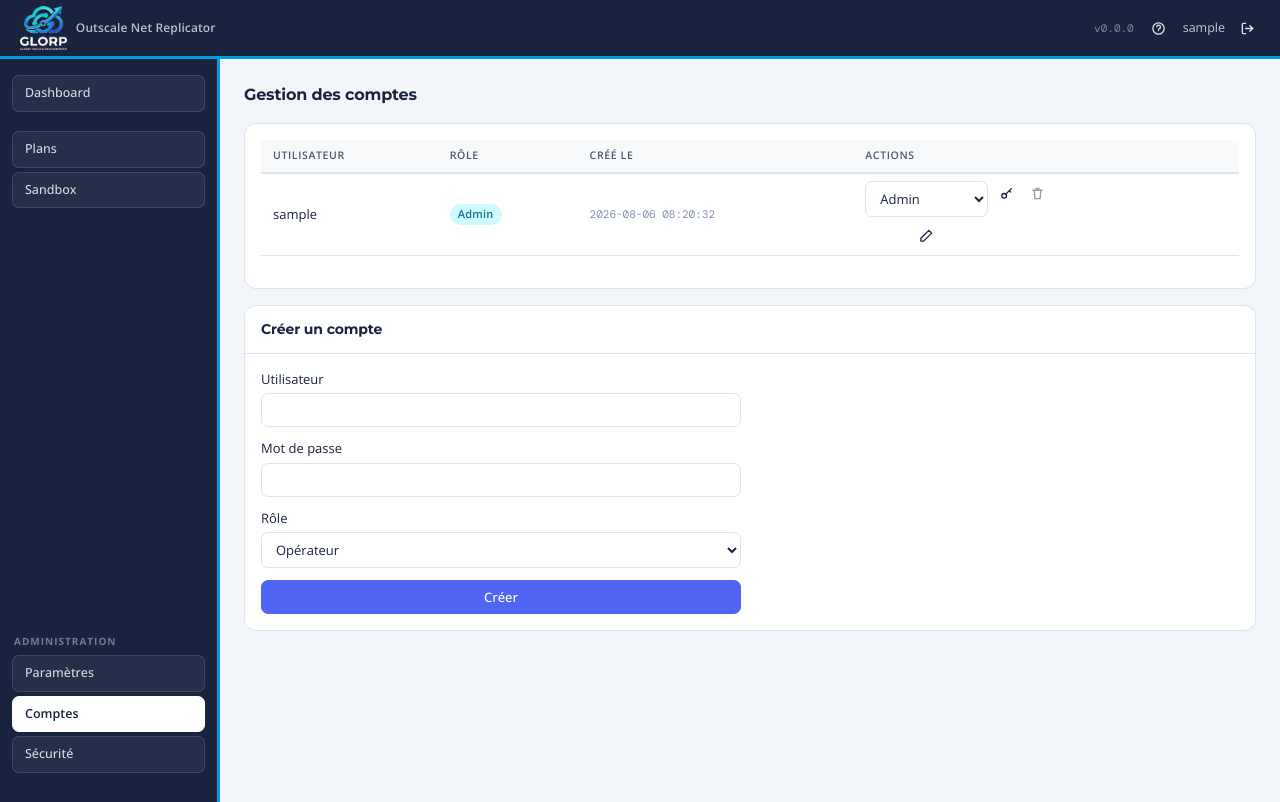
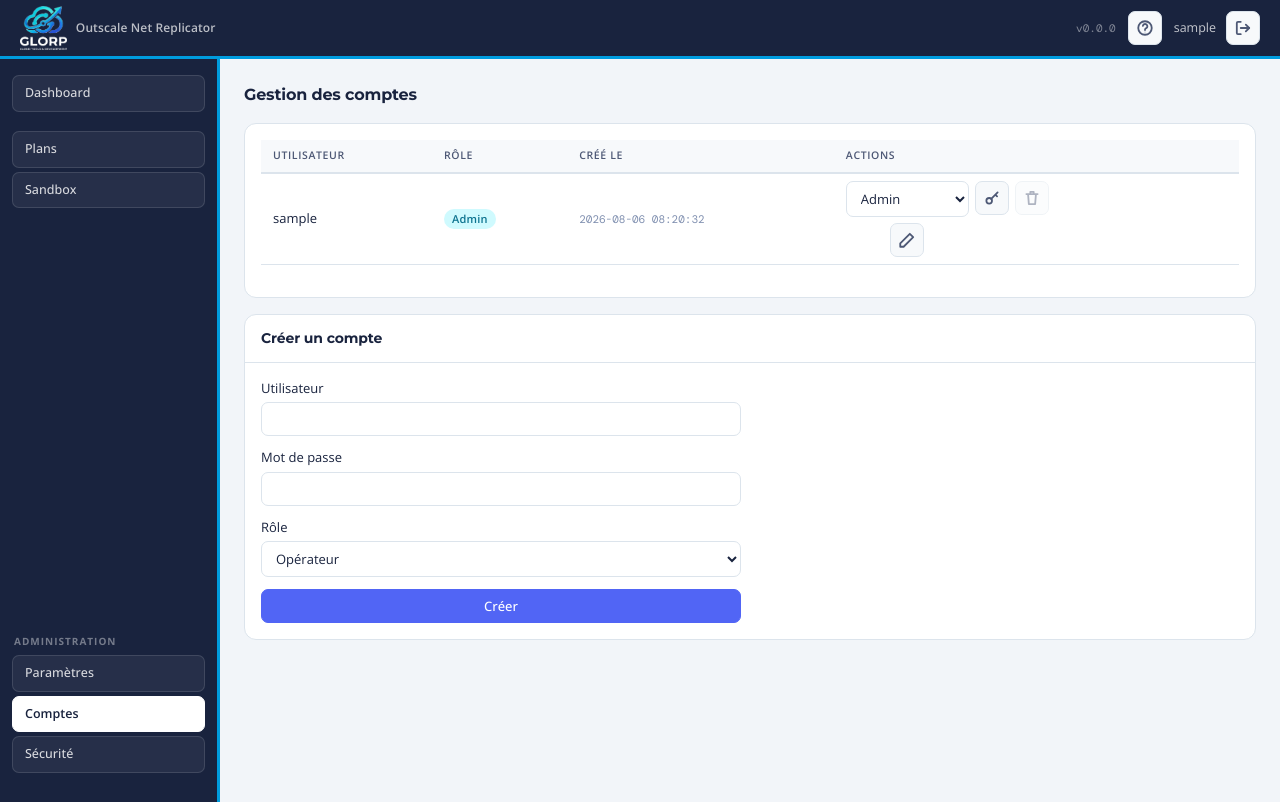
Before and after one commit to glorp-fr/osc-pra, a FastAPI app: page /admin/comptes in a window 1280 px wide. Shown: the top 802 px of the page. Run offline with FastAPI, Linux system fonts and the light colour scheme; the visitor is signed in with stand-in values (Sample User, id 1); data comes from the database, SQL or seed files in the repository; some libraries are stand-ins or nearby versions.

Commit message:
Agrandit les boutons icônes et rend les ghost visibles au repos
Les boutons icônes (25px, icône 15px, contour transparent tant que la
souris n'est pas dessus) étaient difficiles à repérer. Normalise leur
taille à 34px avec une icône à 18px, et donne à la variante ghost un
fond et une bordure gris clair par défaut (elle passait inaperçue en
étant transparente au repos) — un seul jeu de règles CSS, donc effectif
sur toutes les vues qui utilisent déjà .btn.icon/.btn.ghost.

Co-Authored-By: Claude Sonnet 5 <noreply@anthropic.com>

```diff
--- a/app/static/style.css
+++ b/app/static/style.css
@@ -63,11 +63,10 @@ a{color:var(--os-blue)}
 .btn.blue:hover{background:var(--os-blue-mid)}
 .btn.red{background:#e5534b;color:#fff;border-color:#e5534b}
 .btn.red:hover{background:#c0392b;border-color:#c0392b}
-.btn.ghost{background:transparent;border-color:transparent}
-.btn.ghost:hover{background:var(--panel-2);border-color:var(--border)}
+.btn.ghost{background:var(--panel-2);border-color:var(--border);color:var(--text-dim)}
+.btn.ghost:hover{background:var(--panel);border-color:var(--os-blue);color:var(--os-blue)}
 .btn.sm{padding:5px 10px;font-size:12px}
-.btn.icon{padding:7px;width:31px;height:31px}
-.btn.sm.icon{padding:5px;width:25px;height:25px}
+.btn.icon,.btn.sm.icon{padding:0;width:34px;height:34px;flex:0 0 auto}
 .ico{flex-shrink:0}
 .btn:disabled{opacity:.45;cursor:not-allowed}
 
@@ -107,6 +106,9 @@ tr:hover td{background:var(--panel-2)}
 .bdg.running{background:var(--warn-bg);color:var(--warn)}
 .bdg.test_en_cours{background:var(--warn-bg);color:var(--warn)}
 .bdg.bascule{background:var(--os-blue-pale);color:var(--os-blue-mid)}
+.bdg.sandbox{background:var(--os-blue-pale2);color:var(--os-blue)}
+.bdg.orphelin{background:var(--err-bg);color:var(--err)}
+.bdg.inconnu{background:var(--panel-2);color:var(--text-muted)}
 
 /* ── Banners ── */
 .warn-banner{border-left:3px solid var(--os-yellow);background:var(--os-yellow-pale);padding:9px 13px;border-radius:0 7px 7px 0;font-size:13px;color:#7a5200}
--- a/app/templates/_macros.html
+++ b/app/templates/_macros.html
@@ -19,7 +19,7 @@
   "help": '<circle cx="8" cy="8" r="6"/><path d="M6.1 6.2a2 2 0 1 1 2.7 2.1c-.5.3-.8.7-.8 1.3v.2"/><circle cx="8" cy="11.5" r=".4" fill="currentColor" stroke="none"/>',
 } %}
 
-{% macro icon(name) %}<svg class="ico" viewBox="0 0 16 16" width="15" height="15" fill="none" stroke="currentColor" stroke-width="1.4" stroke-linecap="round" stroke-linejoin="round" aria-hidden="true">{{ ICON_PATHS[name] | safe }}</svg>{% endmacro %}
+{% macro icon(name) %}<svg class="ico" viewBox="0 0 16 16" width="18" height="18" fill="none" stroke="currentColor" stroke-width="1.6" stroke-linecap="round" stroke-linejoin="round" aria-hidden="true">{{ ICON_PATHS[name] | safe }}</svg>{% endmacro %}
 
 {% set OOS_ENDPOINTS = [
   ("oos.eu-west-2.outscale.com", "Europe (Paris)"),
```
